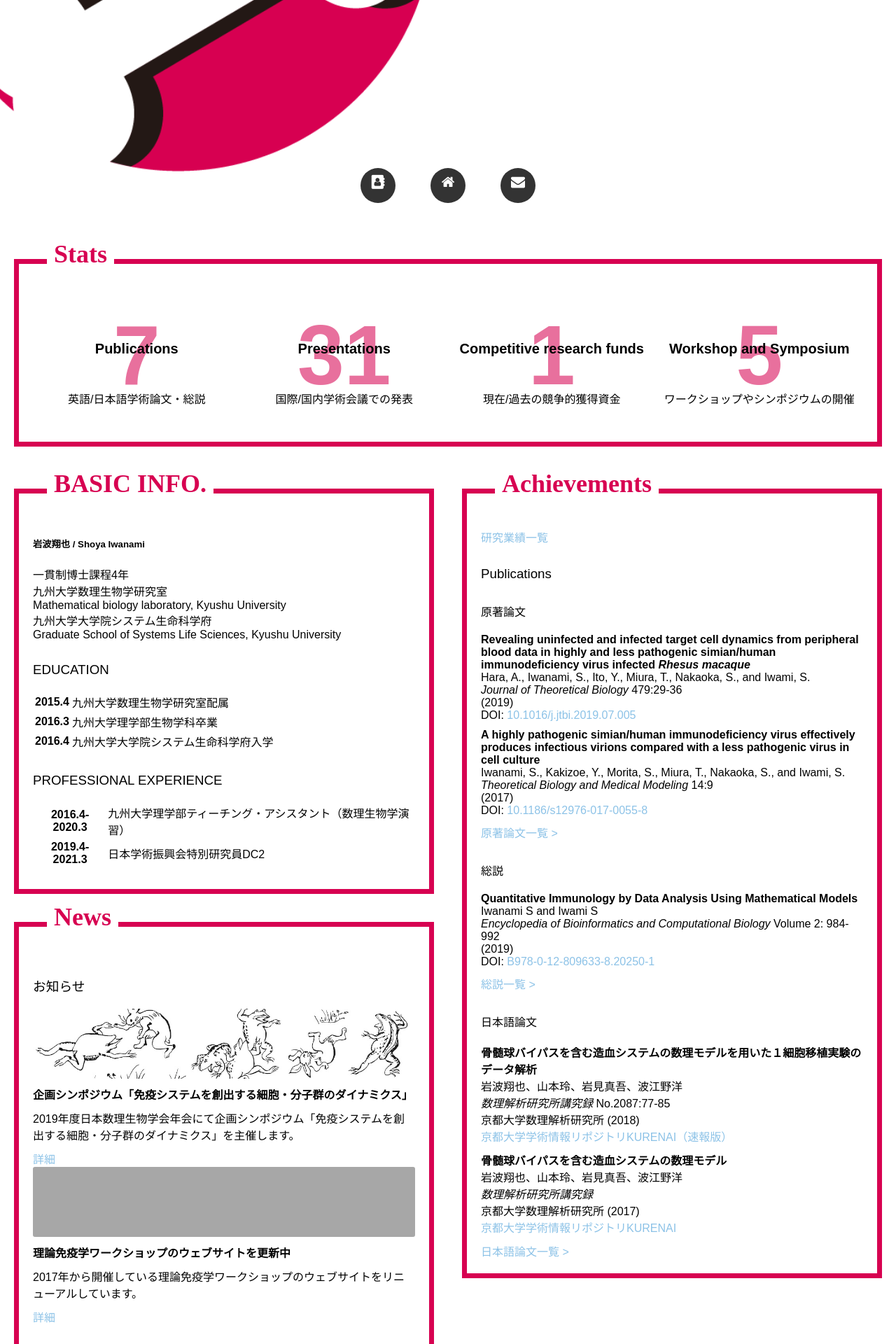
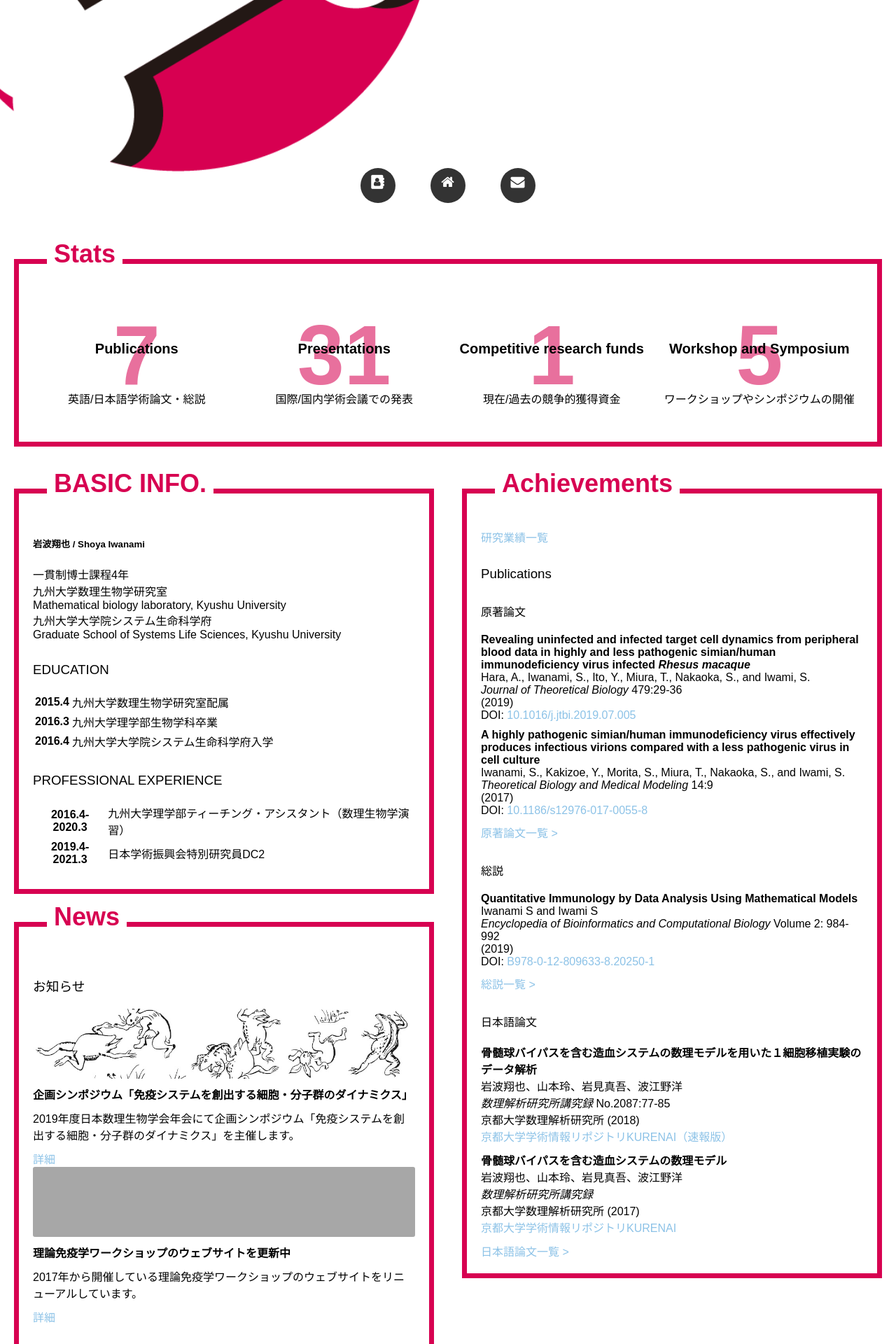
Before and after one commit to iwanaminami/iwanaminami.github.io, a Jekyll site: the page built from index.md, in a window 1280 px wide. Shown: the part 660-2580 px from the top of the page at 70% size. Built offline with Jekyll 4.4.1, drawn with Linux system fonts in a browser that asks for light colours; nearby versions of some CDN libraries; grey boxes are pictures that could not be loaded.

Commit message:
Update test.css

```diff
--- a/css/test.css
+++ b/css/test.css
@@ -58,7 +58,7 @@ footer p{
   background-color: #ffffff;
   padding: 5px 10px;
   margin: 0 20px;
-  font-family: 'Century Gothic';
+  font-family: 'Century Gothic','Avenir Next', arial, source-sans-pro,'Noto Sans Japanese';
   font-size: 36px;
   color: #D70151;
 }
```
